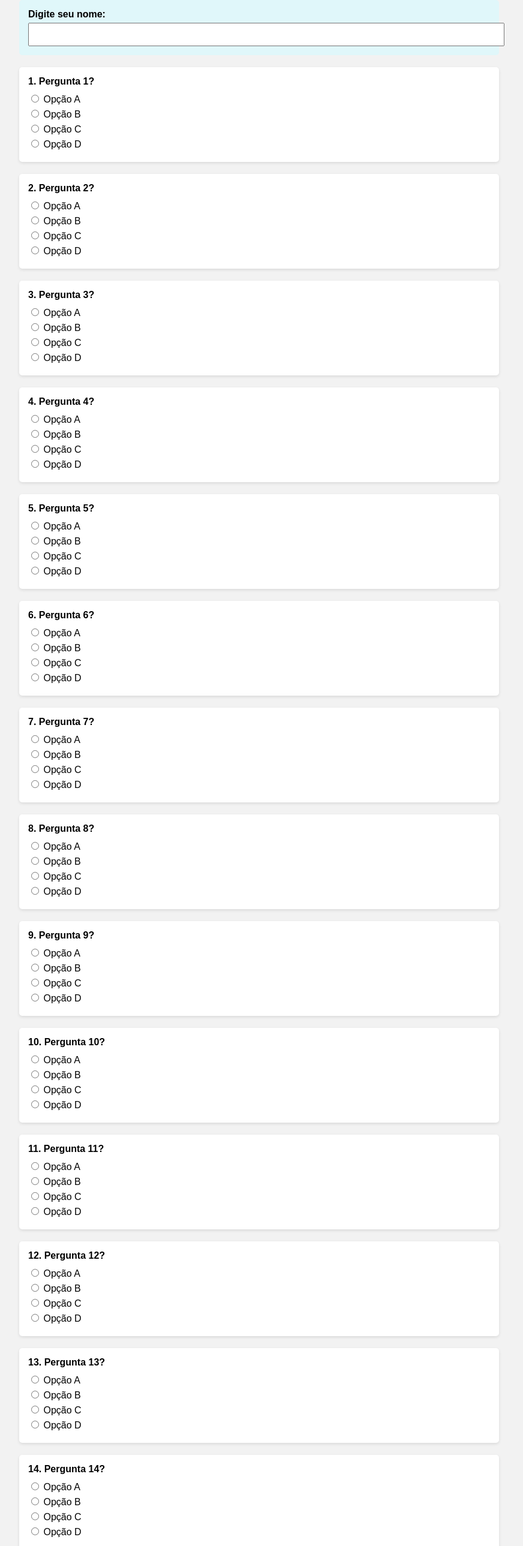
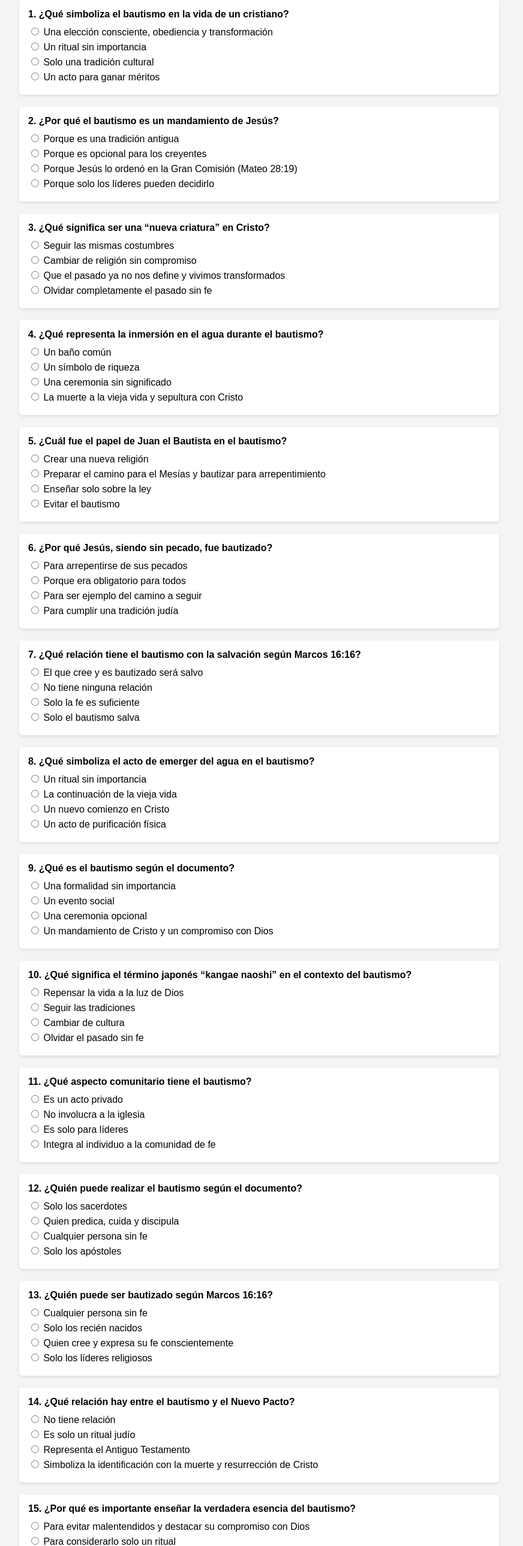
Before and after one commit to lopesushiki/Bautismo.html, a plain HTML site: page index.html in a window 1280 px wide. Shown: the part 100-2678 px from the top of the page at 60% size, without its empty margins (208-1080 px from the left). Drawn offline with Linux system fonts and the light colour scheme.

Commit message:
Bautismo.html

```diff
--- a/index.html
+++ b/index.html
@@ -1,16 +1,16 @@
 <!DOCTYPE html>
-<html lang="pt-BR">
+<html lang="es">
 <head>
-  <meta charset="UTF-8" />
-  <meta name="viewport" content="width=device-width, initial-scale=1.0"/>
-  <title>Quiz sobre o Batismo</title>
+    <meta charset="UTF-8">
+    <meta name="viewport" content="width=device-width, initial-scale=1.0">
+    <title>Quiz sobre el Bautismo</title>
     <style>
         body {
             font-family: Arial, sans-serif;
             max-width: 800px;
             margin: 0 auto;
             padding: 20px;
-      background-color: #f2f2f2;
+            background-color: #f4f4f4;
         }
         h1 {
             text-align: center;
@@ -19,7 +19,7 @@
         .question {
             margin-bottom: 20px;
             padding: 15px;
-      background-color: #fff;
+            background-color: white;
             border-radius: 5px;
             box-shadow: 0 2px 5px rgba(0,0,0,0.1);
         }
@@ -33,13 +33,13 @@
             cursor: pointer;
         }
         button {
-      display: inline-block;
-      margin: 15px 10px;
-      padding: 12px 24px;
-      background-color: #007bff;
+            display: block;
+            margin: 20px auto;
+            padding: 10px 20px;
+            background-color: #007BFF;
             color: white;
             border: none;
-      border-radius: 6px;
+            border-radius: 5px;
             cursor: pointer;
             font-size: 16px;
         }
@@ -49,199 +49,179 @@
         #result {
             text-align: center;
             font-size: 18px;
-      margin-top: 30px;
+            margin-top: 20px;
             padding: 15px;
-      background-color: #dff0d8;
-      border-radius: 5px;
-    }
-    #studentInfo {
-      margin-bottom: 20px;
-      padding: 15px;
-      background-color: #e0f7fa;
+            background-color: #e9ecef;
             border-radius: 5px;
         }
     </style>
 </head>
 <body>
-  <h1>Quiz sobre o Batismo</h1>
+    <h1>Quiz sobre el Bautismo</h1>
     <form id="quizForm">
-    <div id="studentInfo">
-      <label for="nomeAluno"><strong>Digite seu nome:</strong></label><br>
-      <input type="text" id="nomeAluno" name="nomeAluno" required style="width: 100%; padding: 10px; margin-top: 5px;" />
-    </div>
-
-    <!-- Gerar as 15 perguntas -->
-
         <div class="question">
-      <p>1. Pergunta 1?</p>
+            <p>1. ¿Qué simboliza el bautismo en la vida de un cristiano?</p>
             <div class="options">
-        <label><input type="radio" name="q1" value="a" /> Opção A</label>
-        <label><input type="radio" name="q1" value="b" /> Opção B</label>
-        <label><input type="radio" name="q1" value="c" /> Opção C</label>
-        <label><input type="radio" name="q1" value="d" /> Opção D</label>
+                <label><input type="radio" name="q1" value="a"> Una elección consciente, obediencia y transformación</label>
+                <label><input type="radio" name="q1" value="b"> Un ritual sin importancia</label>
+                <label><input type="radio" name="q1" value="c"> Solo una tradición cultural</label>
+                <label><input type="radio" name="q1" value="d"> Un acto para ganar méritos</label>
             </div>
         </div>
-
         <div class="question">
-      <p>2. Pergunta 2?</p>
+            <p>2. ¿Por qué el bautismo es un mandamiento de Jesús?</p>
             <div class="options">
-        <label><input type="radio" name="q2" value="a" /> Opção A</label>
-        <label><input type="radio" name="q2" value="b" /> Opção B</label>
-        <label><input type="radio" name="q2" value="c" /> Opção C</label>
-        <label><input type="radio" name="q2" value="d" /> Opção D</label>
+                <label><input type="radio" name="q2" value="a"> Porque es una tradición antigua</label>
+                <label><input type="radio" name="q2" value="b"> Porque es opcional para los creyentes</label>
+                <label><input type="radio" name="q2" value="c"> Porque Jesús lo ordenó en la Gran Comisión (Mateo 28:19)</label>
+                <label><input type="radio" name="q2" value="d"> Porque solo los líderes pueden decidirlo</label>
             </div>
         </div>
-
         <div class="question">
-      <p>3. Pergunta 3?</p>
+            <p>3. ¿Qué significa ser una “nueva criatura” en Cristo?</p>
             <div class="options">
-        <label><input type="radio" name="q3" value="a" /> Opção A</label>
-        <label><input type="radio" name="q3" value="b" /> Opção B</label>
-        <label><input type="radio" name="q3" value="c" /> Opção C</label>
-        <label><input type="radio" name="q3" value="d" /> Opção D</label>
+                <label><input type="radio" name="q3" value="a"> Seguir las mismas costumbres</label>
+                <label><input type="radio" name="q3" value="b"> Cambiar de religión sin compromiso</label>
+                <label><input type="radio" name="q3" value="c"> Que el pasado ya no nos define y vivimos transformados</label>
+                <label><input type="radio" name="q3" value="d"> Olvidar completamente el pasado sin fe</label>
             </div>
         </div>
-
         <div class="question">
-      <p>4. Pergunta 4?</p>
+            <p>4. ¿Qué representa la inmersión en el agua durante el bautismo?</p>
             <div class="options">
-        <label><input type="radio" name="q4" value="a" /> Opção A</label>
-        <label><input type="radio" name="q4" value="b" /> Opção B</label>
-        <label><input type="radio" name="q4" value="c" /> Opção C</label>
-        <label><input type="radio" name="q4" value="d" /> Opção D</label>
+                <label><input type="radio" name="q4" value="a"> Un baño común</label>
+                <label><input type="radio" name="q4" value="b"> Un símbolo de riqueza</label>
+                <label><input type="radio" name="q4" value="c"> Una ceremonia sin significado</label>
+                <label><input type="radio" name="q4" value="d"> La muerte a la vieja vida y sepultura con Cristo</label>
             </div>
         </div>
-
         <div class="question">
-      <p>5. Pergunta 5?</p>
+            <p>5. ¿Cuál fue el papel de Juan el Bautista en el bautismo?</p>
             <div class="options">
-        <label><input type="radio" name="q5" value="a" /> Opção A</label>
-        <label><input type="radio" name="q5" value="b" /> Opção B</label>
-        <label><input type="radio" name="q5" value="c" /> Opção C</label>
-        <label><input type="radio" name="q5" value="d" /> Opção D</label>
+                <label><input type="radio" name="q5" value="a"> Crear una nueva religión</label>
+                <label><input type="radio" name="q5" value="b"> Preparar el camino para el Mesías y bautizar para arrepentimiento</label>
+                <label><input type="radio" name="q5" value="c"> Enseñar solo sobre la ley</label>
+                <label><input type="radio" name="q5" value="d"> Evitar el bautismo</label>
             </div>
         </div>
-
         <div class="question">
-      <p>6. Pergunta 6?</p>
+            <p>6. ¿Por qué Jesús, siendo sin pecado, fue bautizado?</p>
             <div class="options">
-        <label><input type="radio" name="q6" value="a" /> Opção A</label>
-        <label><input type="radio" name="q6" value="b" /> Opção B</label>
-        <label><input type="radio" name="q6" value="c" /> Opção C</label>
-        <label><input type="radio" name="q6" value="d" /> Opção D</label>
+                <label><input type="radio" name="q6" value="a"> Para arrepentirse de sus pecados</label>
+                <label><input type="radio" name="q6" value="b"> Porque era obligatorio para todos</label>
+                <label><input type="radio" name="q6" value="c"> Para ser ejemplo del camino a seguir</label>
+                <label><input type="radio" name="q6" value="d"> Para cumplir una tradición judía</label>
             </div>
         </div>
-
         <div class="question">
-      <p>7. Pergunta 7?</p>
+            <p>7. ¿Qué relación tiene el bautismo con la salvación según Marcos 16:16?</p>
             <div class="options">
-        <label><input type="radio" name="q7" value="a" /> Opção A</label>
-        <label><input type="radio" name="q7" value="b" /> Opção B</label>
-        <label><input type="radio" name="q7" value="c" /> Opção C</label>
-        <label><input type="radio" name="q7" value="d" /> Opção D</label>
+                <label><input type="radio" name="q7" value="a"> El que cree y es bautizado será salvo</label>
+                <label><input type="radio" name="q7" value="b"> No tiene ninguna relación</label>
+                <label><input type="radio" name="q7" value="c"> Solo la fe es suficiente</label>
+                <label><input type="radio" name="q7" value="d"> Solo el bautismo salva</label>
             </div>
         </div>
-
         <div class="question">
-      <p>8. Pergunta 8?</p>
+            <p>8. ¿Qué simboliza el acto de emerger del agua en el bautismo?</p>
             <div class="options">
-        <label><input type="radio" name="q8" value="a" /> Opção A</label>
-        <label><input type="radio" name="q8" value="b" /> Opção B</label>
-        <label><input type="radio" name="q8" value="c" /> Opção C</label>
-        <label><input type="radio" name="q8" value="d" /> Opção D</label>
+                <label><input type="radio" name="q8" value="a"> Un ritual sin importancia</label>
+                <label><input type="radio" name="q8" value="b"> La continuación de la vieja vida</label>
+                <label><input type="radio" name="q8" value="c"> Un nuevo comienzo en Cristo</label>
+                <label><input type="radio" name="q8" value="d"> Un acto de purificación física</label>
             </div>
         </div>
-
         <div class="question">
-      <p>9. Pergunta 9?</p>
+            <p>9. ¿Qué es el bautismo según el documento?</p>
             <div class="options">
-        <label><input type="radio" name="q9" value="a" /> Opção A</label>
-        <label><input type="radio" name="q9" value="b" /> Opção B</label>
-        <label><input type="radio" name="q9" value="c" /> Opção C</label>
-        <label><input type="radio" name="q9" value="d" /> Opção D</label>
+                <label><input type="radio" name="q9" value="a"> Una formalidad sin importancia</label>
+                <label><input type="radio" name="q9" value="b"> Un evento social</label>
+                <label><input type="radio" name="q9" value="c"> Una ceremonia opcional</label>
+                <label><input type="radio" name="q9" value="d"> Un mandamiento de Cristo y un compromiso con Dios</label>
             </div>
         </div>
-
         <div class="question">
-      <p>10. Pergunta 10?</p>
+            <p>10. ¿Qué significa el término japonés “kangae naoshi” en el contexto del bautismo?</p>
             <div class="options">
-        <label><input type="radio" name="q10" value="a" /> Opção A</label>
-        <label><input type="radio" name="q10" value="b" /> Opção B</label>
-        <label><input type="radio" name="q10" value="c" /> Opção C</label>
-        <label><input type="radio" name="q10" value="d" /> Opção D</label>
+                <label><input type="radio" name="q10" value="a"> Repensar la vida a la luz de Dios</label>
+                <label><input type="radio" name="q10" value="b"> Seguir las tradiciones</label>
+                <label><input type="radio" name="q10" value="c"> Cambiar de cultura</label>
+                <label><input type="radio" name="q10" value="d"> Olvidar el pasado sin fe</label>
             </div>
         </div>
-
         <div class="question">
-      <p>11. Pergunta 11?</p>
+            <p>11. ¿Qué aspecto comunitario tiene el bautismo?</p>
             <div class="options">
-        <label><input type="radio" name="q11" value="a" /> Opção A</label>
-        <label><input type="radio" name="q11" value="b" /> Opção B</label>
-        <label><input type="radio" name="q11" value="c" /> Opção C</label>
-        <label><input type="radio" name="q11" value="d" /> Opção D</label>
+                <label><input type="radio" name="q11" value="a"> Es un acto privado</label>
+                <label><input type="radio" name="q11" value="b"> No involucra a la iglesia</label>
+                <label><input type="radio" name="q11" value="c"> Es solo para líderes</label>
+                <label><input type="radio" name="q11" value="d"> Integra al individuo a la comunidad de fe</label>
             </div>
         </div>
-
         <div class="question">
-      <p>12. Pergunta 12?</p>
+            <p>12. ¿Quién puede realizar el bautismo según el documento?</p>
             <div class="options">
-        <label><input type="radio" name="q12" value="a" /> Opção A</label>
-        <label><input type="radio" name="q12" value="b" /> Opção B</label>
-        <label><input type="radio" name="q12" value="c" /> Opção C</label>
-        <label><input type="radio" name="q12" value="d" /> Opção D</label>
+                <label><input type="radio" name="q12" value="a"> Solo los sacerdotes</label>
+                <label><input type="radio" name="q12" value="b"> Quien predica, cuida y discipula</label>
+                <label><input type="radio" name="q12" value="c"> Cualquier persona sin fe</label>
+                <label><input type="radio" name="q12" value="d"> Solo los apóstoles</label>
             </div>
         </div>
-
         <div class="question">
-      <p>13. Pergunta 13?</p>
+            <p>13. ¿Quién puede ser bautizado según Marcos 16:16?</p>
             <div class="options">
-        <label><input type="radio" name="q13" value="a" /> Opção A</label>
-        <label><input type="radio" name="q13" value="b" /> Opção B</label>
-        <label><input type="radio" name="q13" value="c" /> Opção C</label>
-        <label><input type="radio" name="q13" value="d" /> Opção D</label>
+                <label><input type="radio" name="q13" value="a"> Cualquier persona sin fe</label>
+                <label><input type="radio" name="q13" value="b"> Solo los recién nacidos</label>
+                <label><input type="radio" name="q13" value="c"> Quien cree y expresa su fe conscientemente</label>
+                <label><input type="radio" name="q13" value="d"> Solo los líderes religiosos</label>
             </div>
         </div>
-
         <div class="question">
-      <p>14. Pergunta 14?</p>
+            <p>14. ¿Qué relación hay entre el bautismo y el Nuevo Pacto?</p>
             <div class="options">
-        <label><input type="radio" name="q14" value="a" /> Opção A</label>
-        <label><input type="radio" name="q14" value="b" /> Opção B</label>
-        <label><input type="radio" name="q14" value="c" /> Opção C</label>
-        <label><input type="radio" name="q14" value="d" /> Opção D</label>
+                <label><input type="radio" name="q14" value="a"> No tiene relación</label>
+                <label><input type="radio" name="q14" value="b"> Es solo un ritual judío</label>
+                <label><input type="radio" name="q14" value="c"> Representa el Antiguo Testamento</label>
+                <label><input type="radio" name="q14" value="d"> Simboliza la identificación con la muerte y resurrección de Cristo</label>
             </div>
         </div>
-
         <div class="question">
-      <p>15. Pergunta 15?</p>
+            <p>15. ¿Por qué es importante enseñar la verdadera esencia del bautismo?</p>
             <div class="options">
-        <label><input type="radio" name="q15" value="a" /> Opção A</label>
-        <label><input type="radio" name="q15" value="b" /> Opção B</label>
-        <label><input type="radio" name="q15" value="c" /> Opção C</label>
-        <label><input type="radio" name="q15" value="d" /> Opção D</label>
+                <label><input type="radio" name="q15" value="a"> Para evitar malentendidos y destacar su compromiso con Dios</label>
+                <label><input type="radio" name="q15" value="b"> Para considerarlo solo un ritual</label>
+                <label><input type="radio" name="q15" value="c"> Para hacerlo opcional</label>
+                <label><input type="radio" name="q15" value="d"> Para limitarlo a pocas personas</label>
             </div>
         </div>
-
-    <button type="submit">Enviar Respostas</button>
-    <button type="button" id="resetButton">Reiniciar Quiz</button>
+        <button type="submit">Enviar Respuestas</button>
     </form>
-
     <div id="result"></div>
 
     <script>
-    document.getElementById("quizForm").addEventListener("submit", function (e) {
+        document.getElementById('quizForm').addEventListener('submit', function(e) {
             e.preventDefault();
-      const nome = document.getElementById("nomeAluno").value.trim();
-      if (nome === "") {
-        alert("Por favor, digite seu nome.");
-        return;
-      }
             const answers = {
-        q1: "a", q2: "b", q3: "c", q4: "d", q5: "a",
-        q6: "b", q7: "c", q8: "d", q9: "a", q10: "b",
-        q11: "c", q12: "d", q13: "a", q14: "b", q15: "c"
+                q1: 'a',
+                q2: 'c',
+                q3: 'c',
+                q4: 'd',
+                q5: 'b',
+                q6: 'c',
+                q7: 'a',
+                q8: 'c',
+                q9: 'd',
+                q10: 'a',
+                q11: 'd',
+                q12: 'b',
+                q13: 'c',
+                q14: 'd',
+                q15: 'a'
             };
-      let correct = 0, incorrect = 0, unanswered = 0;
+            let correct = 0;
+            let incorrect = 0;
+            let unanswered = 0;
+
             for (let i = 1; i <= 15; i++) {
                 const selected = document.querySelector(`input[name="q${i}"]:checked`);
                 if (!selected) {
@@ -252,22 +232,13 @@
                     incorrect++;
                 }
             }
-      const resultDiv = document.getElementById("result");
+
+            const resultDiv = document.getElementById('result');
             if (unanswered > 0) {
-        resultDiv.innerHTML = `Olá <strong>${nome}</strong>, você deixou ${unanswered} pergunta(s) sem responder.`;
+                resultDiv.innerHTML = `Por favor, responde todas las preguntas. Te faltan ${unanswered} pregunta(s).`;
             } else {
-        resultDiv.innerHTML = `<strong>${nome}</strong>, seus resultados:<br><br>✅ Acertos: <strong>${correct}</strong><br>❌ Erros: <strong>${incorrect}</strong>`;
-        fetch("https://script.google.com/macros/s/AKfycbzqFLrZSbiVZPaMORQFDtrFn-81q8EsRIMgZcE5GP8TDr8zujwgdd87DRjqgmJI7Sdv/exec", {
-          method: "POST",
-          mode: "no-cors",
-          headers: { "Content-Type": "application/x-www-form-urlencoded" },
-          body: `nome=${encodeURIComponent(nome)}&acertos=${correct}&erros=${incorrect}`
-        });
+                resultDiv.innerHTML = `Resultados: <br> Aciertos: ${correct} <br> Errores: ${incorrect}`;
             }
-    });
-    document.getElementById("resetButton").addEventListener("click", function () {
-      document.getElementById("quizForm").reset();
-      document.getElementById("result").innerHTML = "";
         });
     </script>
 </body>
```
Lines whose indentation alone changed are shown as unchanged.
